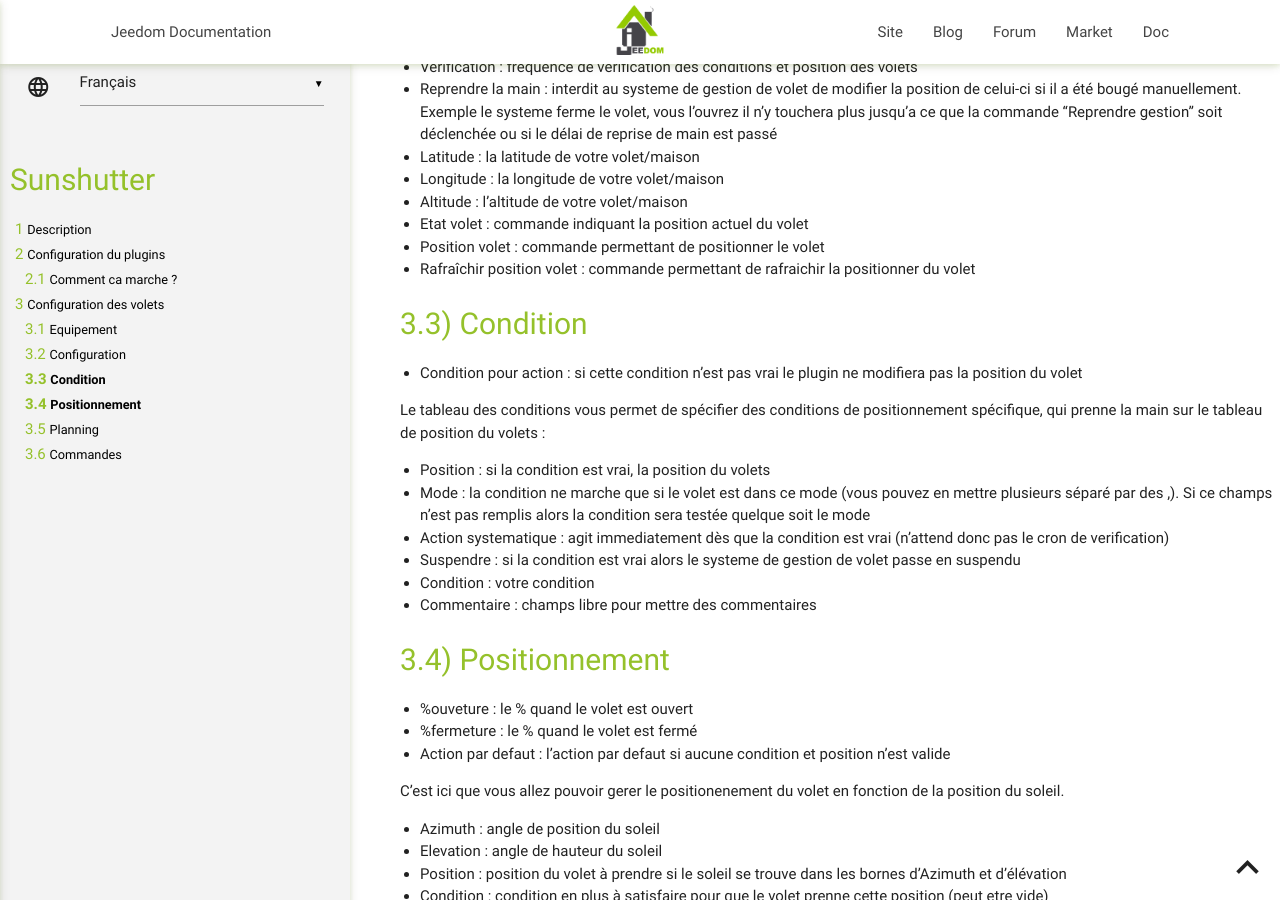
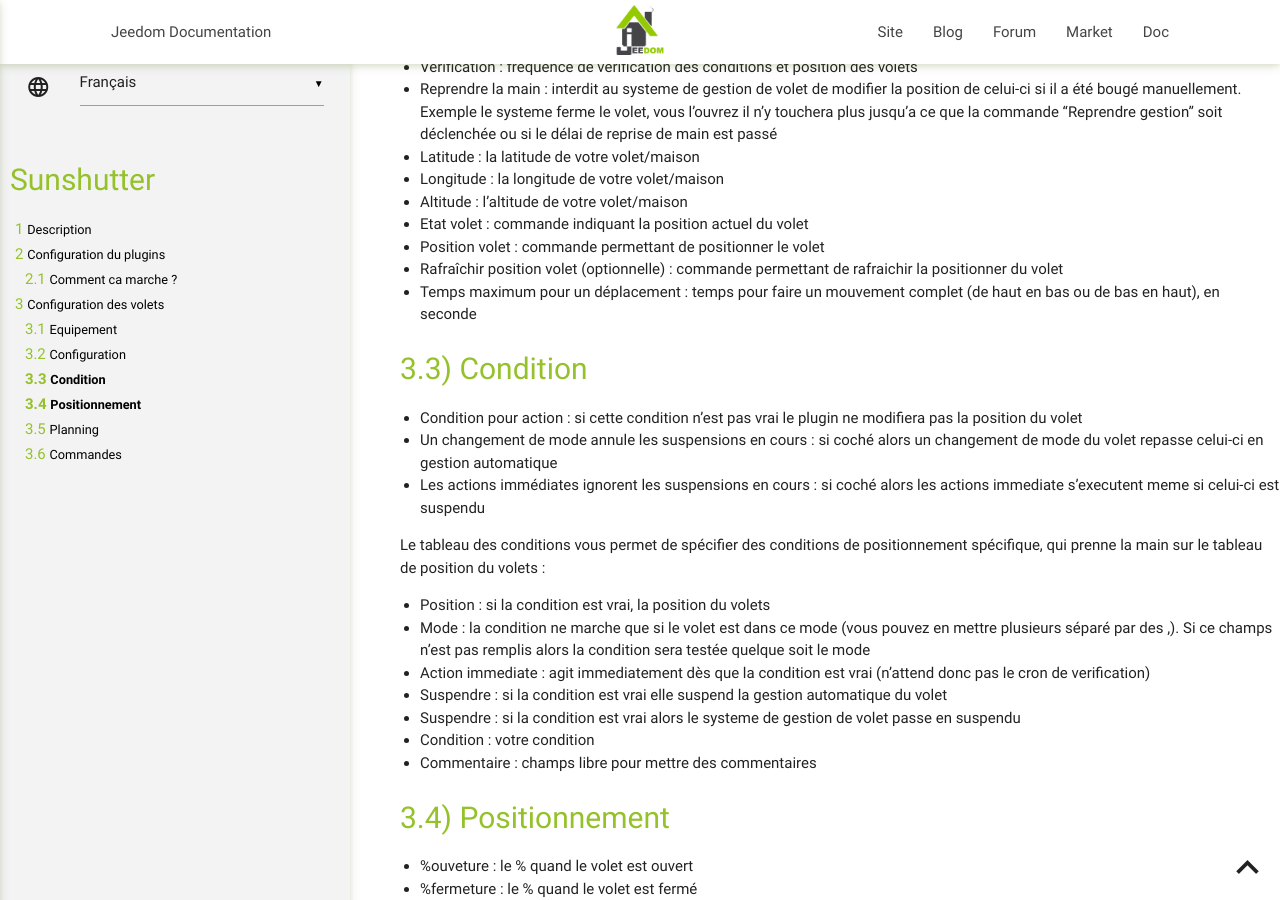
Before and after one commit to jeedom/plugin-sunshutter, a Jekyll site: the page built from docs/fr_FR/index.md, in a window 1280 px wide and 900 px high, scrolled down 828 px. Built offline with Jekyll 4.4.1, drawn with Linux system fonts in a browser that asks for light colours; our own code applies the rules of GitHub Pages for plain Markdown files.

Commit message:
complete log

```diff
--- a/docs/fr_FR/index.md
+++ b/docs/fr_FR/index.md
@@ -35,16 +35,21 @@ Vous retrouvez dans le premier onglet toute la configuration de votre équipemen
 - Altitude : l'altitude de votre volet/maison
 - Etat volet : commande indiquant la position actuel du volet
 - Position volet : commande permettant de positionner le volet
-- Rafraîchir position volet : commande permettant de rafraichir la positionner du volet
+- Rafraîchir position volet (optionnelle) : commande permettant de rafraichir la positionner du volet
+- Temps maximum pour un déplacement : temps pour faire un mouvement complet (de haut en bas ou de bas en haut), en seconde
 
 ## Condition
 
 - Condition pour action : si cette condition n'est pas vrai le plugin ne modifiera pas la position du volet
+- Un changement de mode annule les suspensions en cours : si coché alors un changement de mode du volet repasse celui-ci en gestion automatique
+- Les actions immédiates ignorent les suspensions en cours : si coché alors les actions immediate s'executent meme si celui-ci est suspendu
+
 
 Le tableau des conditions vous permet de spécifier des conditions de positionnement spécifique, qui prenne la main sur le tableau de position du volets :
 - Position : si la condition est vrai, la position du volets
 - Mode : la condition ne marche que si le volet est dans ce mode (vous pouvez en mettre plusieurs séparé par des ,). Si ce champs n'est pas remplis alors la condition sera testée quelque soit le mode
-- Action systematique : agit immediatement dès que la condition est vrai (n'attend donc pas le cron de verification)
+- Action immediate : agit immediatement dès que la condition est vrai (n'attend donc pas le cron de verification)
+- Suspendre : si la condition est vrai elle suspend la gestion automatique du volet
 - Suspendre : si la condition est vrai alors le systeme de gestion de volet passe en suspendu
 - Condition : votre condition
 - Commentaire : champs libre pour mettre des commentaires
```
